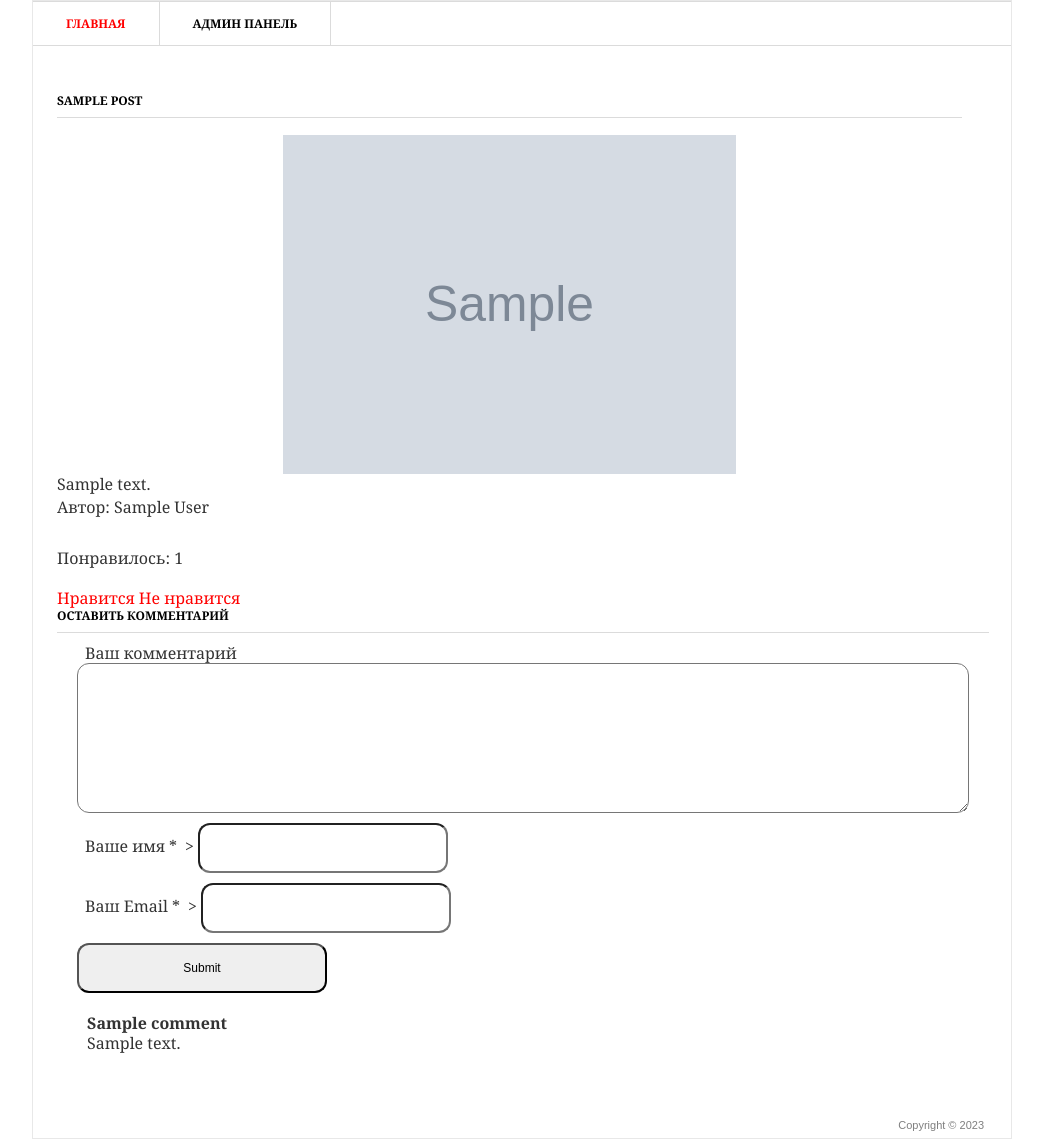
After one commit to C7b3RPunk/testblog, a Django app: page /1/ in a window 1280 px wide. The commit adds this page. Shown: the whole page, without its empty margins (118-1161 px from the left). Run offline with Django 4.2, Linux system fonts and the light colour scheme; tables that the repository leaves empty hold one stand-in row (values such as "Sample post"); grey boxes marked "Sample" are stand-in pictures.

Commit message:
Добавлены лайки(по ip подсчет, для уникальности), комменты, поправлены стили, csrf

```diff
--- a/testblog/Templates/blog/blog.html
+++ b/testblog/Templates/blog/blog.html
@@ -14,8 +14,8 @@
 
 		<div id="navigation">
 			<ul>
-			    <li><a href="#" class="active">Главная</a></li>
-			    <li><a href="#">Админ панель</a></li>
+			    <li><a href="/" class="active">Главная</a></li>
+			    <li><a href="/admin">Админ панель</a></li>
 
 			</ul>
 		</div>
@@ -31,7 +31,7 @@
 							<a href="#"><img src="{{ post.img.url }}" width="180px" /></a>
 						</div>
 						<div class="text left">
-							<h4>{{ post.title }}</h4>
+							<h4><a href="{{ post.id }}">{{ post.title }}</a></h4>
 							<p>{{ post.description }}</p>
 							<p>Автор: {{ post.author }} </p>
 						</div>
--- /dev/null
+++ b/testblog/Templates/blog/blog_detail.html
@@ -0,0 +1,91 @@
+{% load static %}
+<html >
+<head>
+	<title>Мой блог</title>
+	<meta http-equiv="Content-type" content="text/html; charset=utf-8" />
+	<link rel="stylesheet" href="{% static 'css/style.css' %}" type="text/css" media="all" />
+
+	<link rel="shortcut icon" href="css/images/favicon.ico" />
+
+</head>
+<body>
+<div class="shell">
+	<div class="border">
+
+		<div id="navigation">
+			<ul>
+			    <li><a href="/" class="active">Главная</a></li>
+			    <li><a href="/admin">Админ панель</a></li>
+
+			</ul>
+		</div>
+
+		<div id="main">
+			<div id="content" class="left">
+
+				<div class="projects">
+					<h3>{{ post.title }}</h3>
+                  <p align="center">
+                    <img src="{{ post.img.url }}" width="50%"/>
+                  </p>
+					<div class="item">
+
+						<div class="text left">
+							<p>{{ post.description }}</p>
+							<p>Автор: {{ post.author }} </p>
+						</div>
+						<div class="cl">&nbsp;</div>
+					</div>
+				</div>
+			</div>
+			<div>
+				<br>
+				<p>Понравилось: {{ post.likes_set.all.count }}<p>
+				<br>
+				<a href="{% url 'add_likes' post.id %}">Нравится</a>
+				<a href="{% url 'dislike' post.id %}">Не нравится</a>
+			</div>
+			<div class="form-comment">
+				<h3>Оставить комментарий</h3>
+				<div>
+					<form action="{% url 'add_comments' post.id %}" method="post">
+						{% csrf_token %}
+						<div>
+							<label>Ваш комментарий</label>
+							<textarea name="text_comment"></textarea>
+						</div>
+						<div>
+							<label>Ваше имя *</label>>
+							<input type="text" name="name">
+						</div>
+						<div>
+							<label>Ваш Email *</label>>
+							<input type="email" name="email">
+						</div>
+						<div>
+							<input type="submit">
+						</div>
+						</form>
+			</div>
+			<div>
+				{% for comment in post.comments_set.all %}
+				<div class="view-comment">
+					<h4>{{ comment.name }}</h4>
+					<p>
+						{{ comment.text_comment }}
+					<p>
+				</div>
+				{% endfor %}
+			</div>
+			<div class="cl">&nbsp;</div>
+		</div>
+
+
+	</div>
+
+	<div id="footer">
+		<p class="copy right">Copyright &copy;  2023 </p>
+	</div>
+</div>
+</body>
+</html>
--- a/testblog/blog/admin.py
+++ b/testblog/blog/admin.py
@@ -1,7 +1,11 @@
 from django.contrib import admin
-from .models import Post
+from .models import Post, Comments
 
 # Register your models here.
 @admin.register(Post)
 class PostAdmin(admin.ModelAdmin):
     list_display = ('title', 'author')
+
+@admin.register(Comments)
+class CommentsAdmin(admin.ModelAdmin):
+    list_display = ('name', 'post')
--- a/testblog/blog/models.py
+++ b/testblog/blog/models.py
@@ -15,3 +15,22 @@ class Post(models.Model):
     class Meta:
         verbose_name = 'Запись' #Используется для определения удобочитаемого единственного имени модели и заменяет стандартное соглашение об именах django
         verbose_name_plural = 'Записи' #Множественная часть
+
+class Comments(models.Model):
+    '''Комментарии'''
+    email = models.EmailField()
+    name = models.CharField('Имя', max_length=50)
+    text_comment = models.TextField('Текст комментария', max_length=1000)
+    post = models.ForeignKey(Post, verbose_name='Публикация', on_delete=models.CASCADE) #За счет каскада, если удалить пост, удалятся и все комменты к нему
+
+    def __str__(self):
+        return f'{self.name}, {self.post}'
+
+    class Meta:
+        verbose_name = 'Комментарий'
+        verbose_name_plural = 'Комментарии'
+
+class Likes(models.Model):
+    '''Лайки'''
+    ip = models.CharField('IP-adress', max_length=50)
+    pos = models.ForeignKey(Post, verbose_name='Публикация', on_delete=models.CASCADE)
--- a/testblog/blog/urls.py
+++ b/testblog/blog/urls.py
@@ -2,4 +2,8 @@ from django.urls import path
 from . import views
 
 #Пустые ковычки в path это главная страница
-urlpatterns = [path('', views.PostView.as_view())]
+urlpatterns = [path('', views.PostView.as_view()),
+               path('<int:pk>/', views.PostDetail.as_view()),
+               path('review/<int:pk>/', views.AddComments.as_view(), name='add_comments'),
+               path('<int:pk>/add_likes/', views.AddLike.as_view(), name='add_likes'),
+               path('<int:pk>/dislike/', views.DisLike.as_view(), name='dislike')]
--- a/testblog/blog/views.py
+++ b/testblog/blog/views.py
@@ -1,6 +1,7 @@
-from django.shortcuts import render
+from django.shortcuts import render, redirect
 from django.views.generic.base import View   #Родительский класс, на базе которого будут писаться представления
-from .models import Post   # откуда будем брать данные
+from .models import Post, Likes   # откуда будем брать данные
+from .form import CommentsForm
 
 # Create your views here. Все представления создаем тут
 
@@ -10,3 +11,50 @@ class PostView(View):
     def get(self, request):
         posts = Post.objects.all()  # подтягиваем всю инфу из Post
         return render(request, 'blog/blog.html', {'post_list': posts})  #Функция render которая объединяет шаблон со словарем(данные которые берем из модели) и возвращает объект httpResponse
+
+class PostDetail(View):
+    '''отдельная страница для записи'''
+    def get(self, request, pk):
+        post = Post.objects.get(id=pk)
+        return render(request, 'blog/blog_detail.html', {'post': post})
+
+class AddComments(View):
+    '''добавление комментариев'''
+    def post(self, request, pk):
+        form = CommentsForm(request.POST)
+        if form.is_valid():
+            form = form.save(commit=False)  #Commit позволяет приостановить сохранение для редактирование данных или добавления новых
+            form.post_id = pk
+            form.save()
+        return redirect(f'/{pk}')
+
+def get_client_ip(request):
+    x_forwarded_for = request.META.get('HTTP_X_FORWARDED_FOR')
+    if x_forwarded_for:
+        ip = x_forwarded_for.split(',')[0]
+    else:
+        ip = request.META.get('REMOTE_ADDR')
+    return ip
+
+class AddLike(View):
+    def get(self, request, pk):
+        ip_client = get_client_ip(request)
+        try:
+            Likes.objects.get(ip=ip_client, pos_id=pk)
+            return redirect(f'/{pk}')
+        except:
+            new_like = Likes()
+            new_like.ip = ip_client
+            new_like.pos_id = int(pk)
+            new_like.save()
+            return redirect(f'/{pk}')
+
+class DisLike(View):
+    def get(self, request, pk):
+        ip_client = get_client_ip(request)
+        try:
+            like = Likes.objects.get(ip=ip_client)
+            like.delete()
+            return redirect(f'/{pk}')
+        except:
+            return redirect(f'/{pk}')
--- a/testblog/static/css/style.css
+++ b/testblog/static/css/style.css
@@ -1,7 +1,7 @@
 * { margin: 0; padding: 0; outline:0; }
 
 body {
-    font-size: 12px;
+    font-size: 16px;
     line-height: 20px;
     font-family: Georgia, Arial, Helvetica, Sans-Serif;
     color: #333;
@@ -65,3 +65,34 @@ textarea { overflow:auto; }
 
 #footer { font-family: Arial, sans-serif; font-size: 11px; line-height: 14px; color: #7f7f7f; padding: 18px 27px 20px 38px; }
 #footer a{ color: #7f7f7f; }
+
+.form-comment{
+    font-size: 16px;
+}
+.form-comment label{
+    margin: 8px 8px
+}
+.form-comment input{
+    border-radius: 12px;
+    padding: 12px;
+    height: 50px;
+    width:250px;
+}
+.form-comment textarea{
+    border-radius: 12px;
+    padding: 12px;
+    height: 150px;
+    width: 100%;
+    resize: vertical;
+}
+
+.form-comment div{
+    margin: 10px
+}
+
+.view-comment{
+    padding: 10px;
+    margin: 10px;
+    font-size: 16px;
+    border-radius: 12px;
+}
```
Also changed, not shown: testblog/blog/form.py (added, +8 -0 lines), testblog/blog/migrations/0003_comments.py (added), testblog/blog/migrations/0004_likes.py (added).
